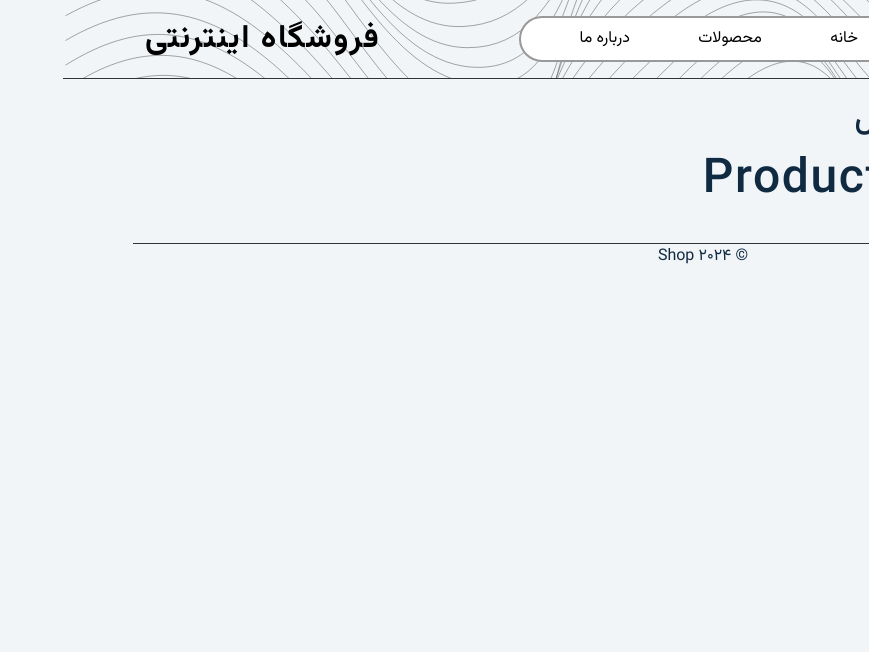
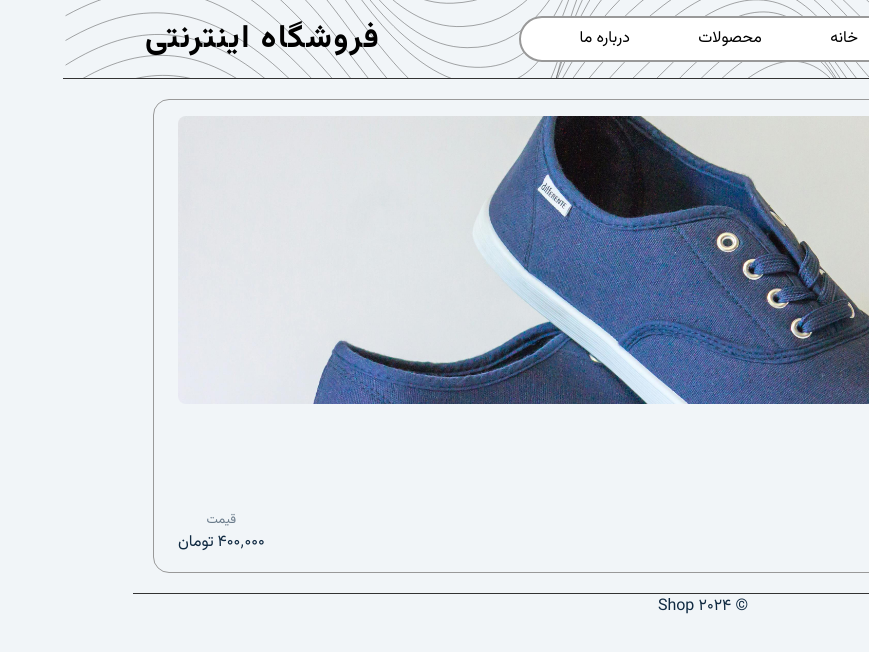
Before and after one commit to taher-hosseini/online-shop, a React (Create React App) app: page /product/1 in a window 1280 px wide. Shown: the top 652 px of the page, without its empty margins (411-1280 px from the left). Built offline with nearby package versions, Linux system fonts and the light colour scheme.

Commit message:
second commit

```diff
--- a/src/pages/ProductPageMoreInfo.js
+++ b/src/pages/ProductPageMoreInfo.js
@@ -1,18 +1,44 @@
 // src/pages/ProductPageMoreInfo.js
-import React from 'react';
-import { useParams } from 'react-router-dom';
+import React, {useContext, useEffect, useState} from 'react';
+import {Link, useParams} from 'react-router-dom';
+import {ProductContext} from "../contexts/ProductContext";
 
 const ProductPageMoreInfo = () => {
+    const { productList } = useContext(ProductContext);
     const { id } = useParams();
-    // Fetch product details by id
+    const [product, setProduct] = useState(null);
+
+    useEffect(() => {
+        const foundProduct = productList.find(product => product.id === parseInt(id));
+        setProduct(foundProduct);
+    }, [id, productList]);
+
+    if (!product) {
+        return <div>Loading...</div>;
+    }
 
     return (
-        <div>
-            <h2>صفحه توضیحات هر محصول</h2>
-            <h1>Product Details for ID: {id}</h1>
-            {/* Display product details */}
+        <div className='content-item'>
+            <Link to={`/product/${product.id}`}>
+                <img className='content-img' src={product.images[0]} alt={product.name}/>
+            </Link>
+            <div className='content-main'>
+                <p className='content-main-title'>{product.name}</p>
+                <p className='content-main-description'>
+                    {(product.description, 50)}{' '}
+                    <Link to={`/product/${product.id}`} className="read-more">ادامه مطلب</Link>
+                </p>
+            </div>
+            <div className='flex-md-row flex-lg-column-reverse flex-xl-row content-footer'>
+                <button type="submit" className='btn-grad' >خرید</button>
+                <div className='content-footer-price'>
+                    <span className='content-footer-price-caption'>قیمت</span>
+                    <span><span className='me-1'>{product.price.toLocaleString('fa')}</span>تومان</span>
+                </div>
+            </div>
         </div>
-    );
+)
+    ;
 };
 
 export default ProductPageMoreInfo;
```
Also changed, not shown: src/pages/ProductItem.js (deleted, +0 -16 lines).
